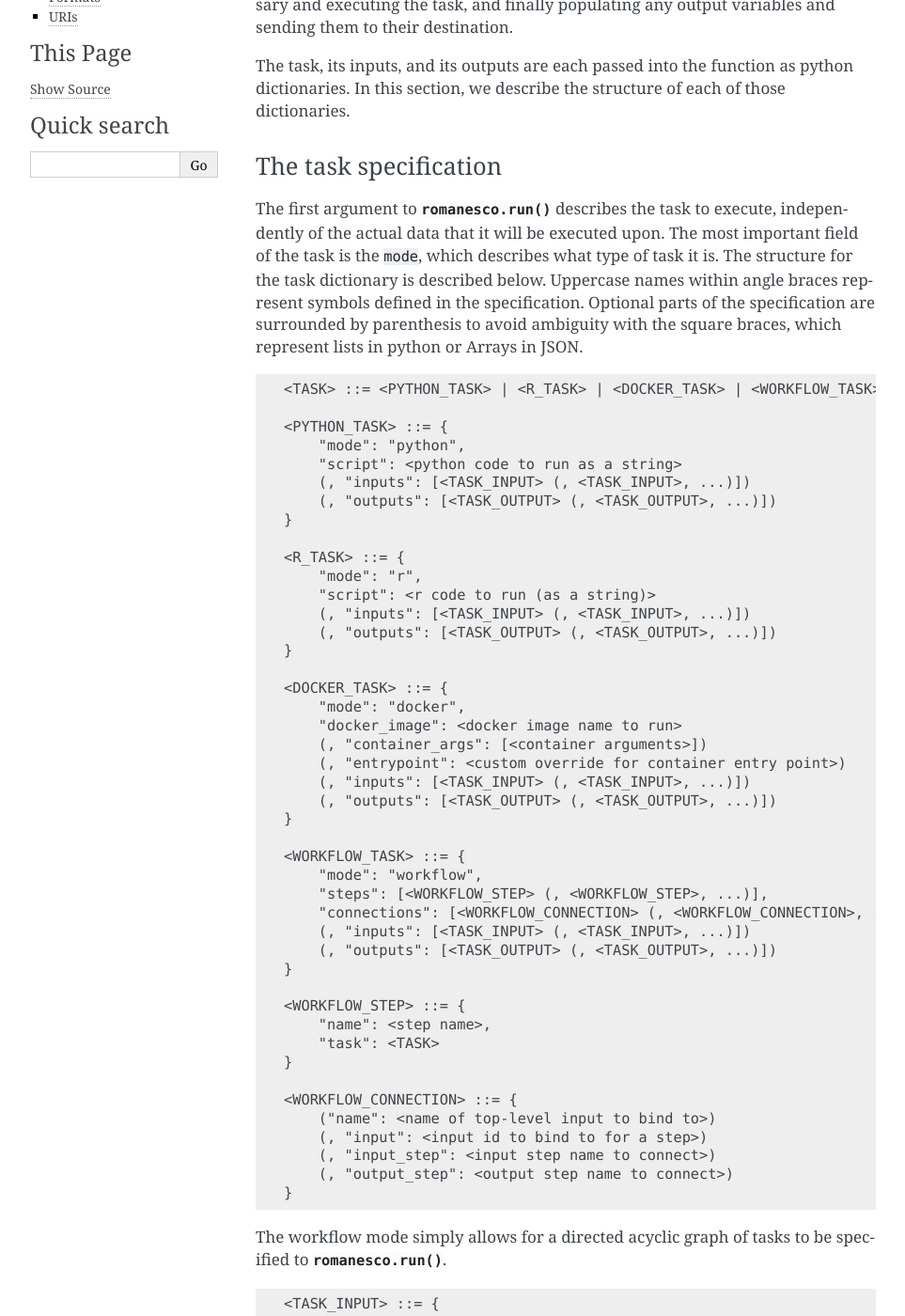
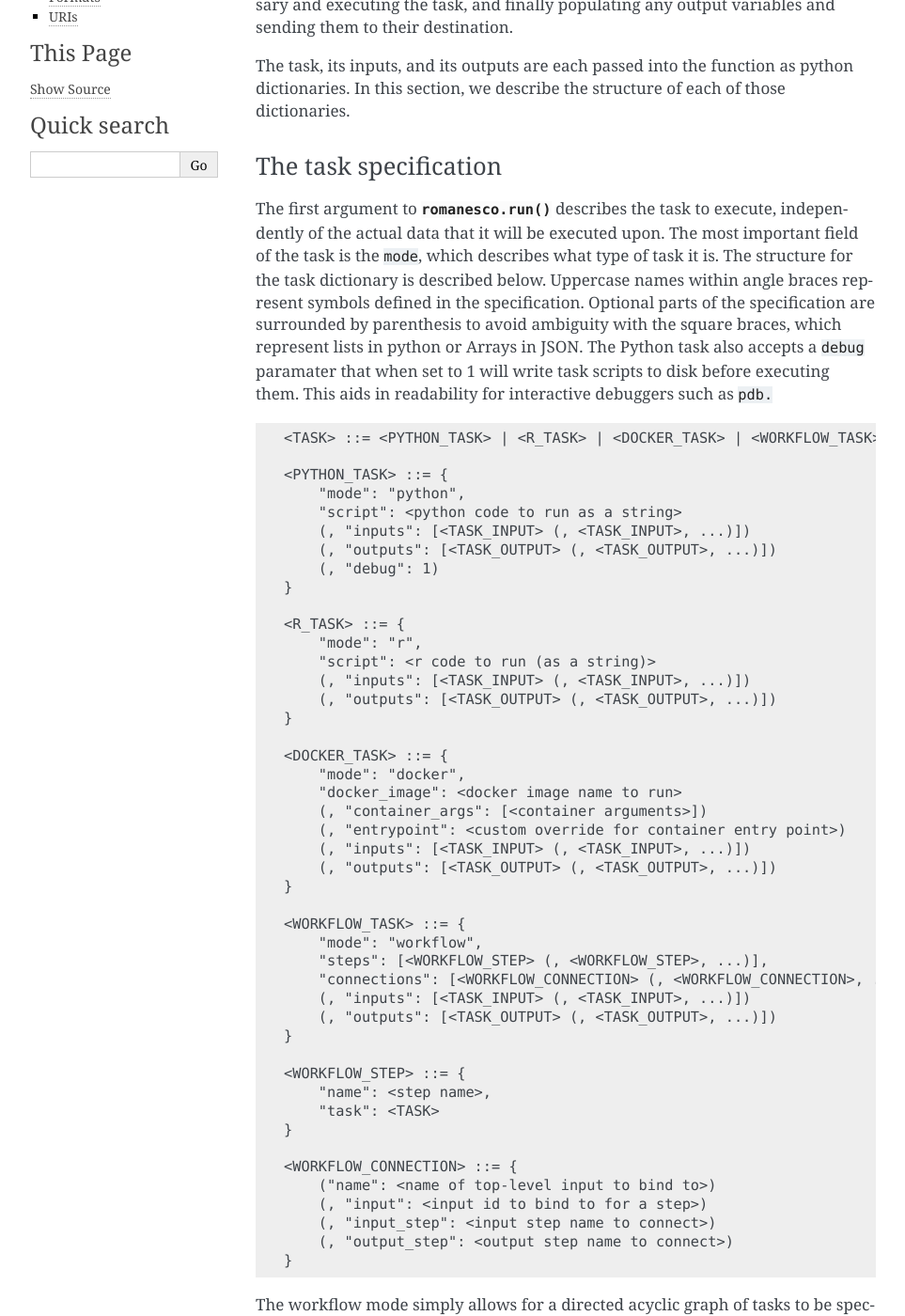
Before and after one commit to girder/girder_worker, a Sphinx documentation site: the page built from docs/api-docs.rst, in a window 1280 px wide and 1400 px high, scrolled down 255 px. Shown: the whole window at 94% size, without its empty margins (148-1111 px from the left). Built offline with Sphinx 7.4.7, drawn with Linux system fonts in a browser that asks for light colours.

Commit message:
Update documentation

```diff
--- a/docs/api-docs.rst
+++ b/docs/api-docs.rst
@@ -22,7 +22,10 @@ important field of the task is the ``mode``, which describes what type of task
 it is. The structure for the task dictionary is described below. Uppercase names
 within angle braces represent symbols defined in the specification. Optional parts
 of the specification are surrounded by parenthesis to avoid ambiguity with the
-square braces, which represent lists in python or Arrays in JSON.
+square braces, which represent lists in python or Arrays in JSON. The Python task
+also accepts a ``debug`` paramater that when set to 1 will write task scripts to
+disk before executing them.  This aids in readability for interactive debuggers
+such as ``pdb.``
 
 .. code-block :: none
 
@@ -33,6 +36,7 @@ square braces, which represent lists in python or Arrays in JSON.
         "script": <python code to run as a string>
         (, "inputs": [<TASK_INPUT> (, <TASK_INPUT>, ...)])
         (, "outputs": [<TASK_OUTPUT> (, <TASK_OUTPUT>, ...)])
+	(, "debug": 1)
     }
 
     <R_TASK> ::= {
--- a/romanesco/__init__.py
+++ b/romanesco/__init__.py
@@ -184,6 +184,11 @@ def run(task, inputs, outputs=None, auto_convert=True, validate=True,
         buggy scripts that do not produce the correct type of output. An
         invalid input or output will raise an exception. If ``False``, perform
         no validation.
+    :param debug: If ``True`` task scripts will be written to file before
+        being passed to ``exec``. This improves interactive debugging with
+        tools such as ``pdb`` at the cost of additional file I/O. Note that
+        when passed to run *all* tasks will be written to file including
+        validation and conversion tasks.
     :returns: A dictionary of the form ``name: binding`` where ``name`` is
         the name of the output and ``binding`` is an output binding of the form
         ``{"format": format, "data": data}``. If the `outputs` param
```
